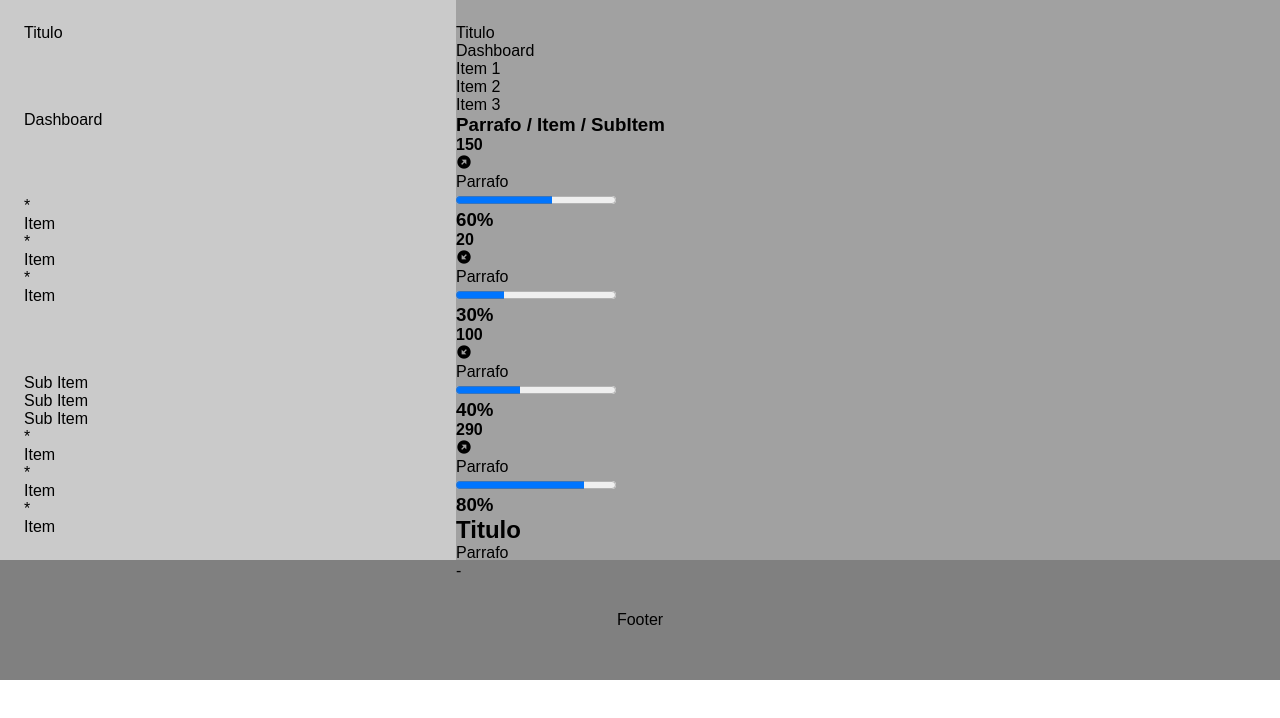
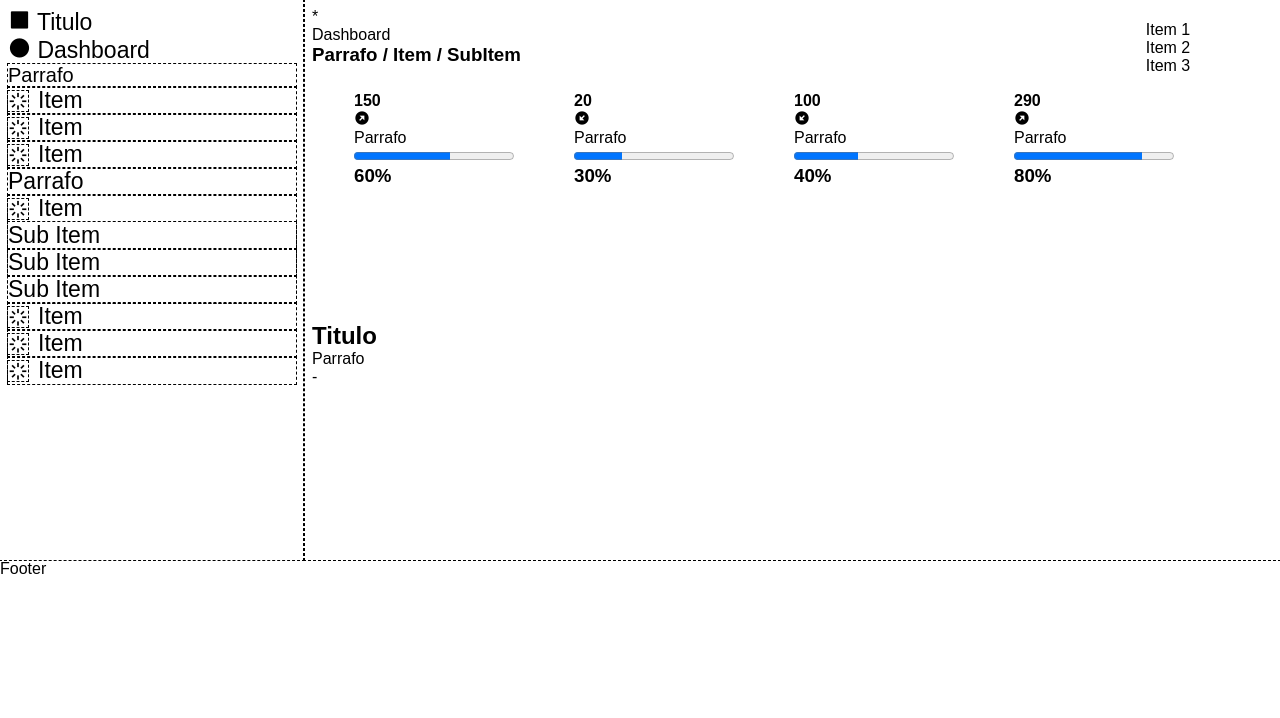
Before and after one commit to SamuelRiveros/practicaFlex, a plain HTML site: page index.html in a window 1280 px wide. Drawn offline with nearby package versions, Linux system fonts and the light colour scheme.

Commit message:
feat: :construction: progresando en css

```diff
--- a/css/style.css
+++ b/css/style.css
@@ -4,6 +4,7 @@
     margin: 0px;
     padding: 0px;
     font-family: sans-serif;
+    outline-width: 1px;
 }
 
 body {
@@ -21,38 +22,93 @@ header {
 }
 
 main {
+
     display: flex;
     height: 70vh;
     width: 100%;
     flex-direction: row;
 }
 
-nav, article, aside {
-    padding: 3vh;
+.parrafozone div{
+    outline-style: dashed;
 }
 
-nav, article {
-    background-color: rgb(202, 202, 202);
+.parrafozone .parrafo {
+    font-size: 20px;
+}
+
+.parrafozone2 DIV{
+    outline-style: dashed;
+}
+
+
+article, aside {
+    outline-style: dashed;
+    padding: 1vh;
+}
+
+article {
+    width: 30%;
+    font-size: 23px;
+}
+
+.subitempart {
     display: flex;
     flex-direction: column;
-    justify-content: space-between;
-    align-items: flex-start;
-    width: 20vw;
-    flex: 1;
 }
+
 aside {
-    padding-left: 0px ;
-    background-color: rgb(161, 161, 161);
+    width: 100%;
+}
+
+.itemsl {
+    display: flex;
+    flex-direction: column;
+    position: absolute;
+    right: 10vh;
+    top: 2vh;
+    width: 8vh;
+    height: 8vh;
+    justify-content: center;
+    align-items: center;
+}
+
+.valorescontainer {
+    display: flex;
+    justify-content: center;
+}
+
+.valores {
     display: flex;
     flex-wrap: wrap;
-    flex-flow: column;
-    width: 50em;
+    width: 70vw;
+    height: 30vh;
+    margin-top: 2vh;
 }
 
-footer {
-    background-color: gray;
+.valores div {
+    padding: 10px;
+    width: 200px;
+    height: 200px;
+}
+
+
+.item {
+    display: flex;
+    align-items: center;
+}
+
+.item i {
+
+    display: flex;
+    font-size: 20px;
+    margin-right: 10px;
+    outline-style: dashed;
+}
+
+.downaside {
+    width: 50vw;
     display: flex;
     justify-content: center;
-    align-items: center;
-    height: 15vh;
+    flex-direction: column;
 }
--- a/index.html
+++ b/index.html
@@ -12,26 +12,29 @@
 
     <main>
         <article>
-            <div class="titulo">Titulo</div>
-            <div class="dashboard">Dashboard</div>
+            <div class="titulo"><i class='bx bxs-square' ></i> Titulo</div>
+            <div class="dashboard"><i class='bx bxs-circle'></i> Dashboard</div>
 
             <div class="parrafozone">
+                <div class="parrafo">Parrafo</div>
                 <div class="item">
-                    <p>*</p>
+                    <i class='bx bx-loader' ></i>
                     <p class="item">Item</p>
                 </div>
                 <div class="item">
-                    <p>*</p>
+                    <i class='bx bx-loader' ></i>
                     <p class="item">Item</p>
                 </div>
                 <div class="item">
-                    <p>*</p>
+                    <i class='bx bx-loader' ></i>
                     <p class="item">Item</p>
                 </div>
             </div>
 
             <div class="parrafozone2">
-                <div class="item">
+                <div class="parrafo">Parrafo</div>
+                <div class="subitempart">
+                    <p class="item"><i class='bx bx-loader' ></i> Item</p>
                     <div class="subitem">
                         <p class="item">Sub Item</p>
                     </div>
@@ -43,21 +46,21 @@
                     </div>
                 </div>
                 <div class="item">
-                    <p>*</p>
+                    <i class='bx bx-loader' ></i>
                     <p class="item">Item</p>
                 </div>
                 <div class="item">
-                    <p>*</p>
+                    <i class='bx bx-loader' ></i>
                     <p class="item">Item</p>
                 </div>
                 <div class="item">
-                    <p>*</p>
+                    <i class='bx bx-loader' ></i>
                     <p class="item">Item</p>
                 </div>
             </div>
         </article>
         <aside>
-            <div class="titulo">Titulo</div>
+            <div class="titulo">*</div>
             <div class="dashboard">Dashboard</div>
             <div class="itemsl">
                 <p>Item 1</p>
@@ -66,6 +69,7 @@
             </div>
             <div class="mainaside">
                 <h3>Parrafo / Item / SubItem</h3>
+                <div class="valorescontainer">
                     <div class="valores">
                         <div>
                             <h4>150</h4>
@@ -96,6 +100,7 @@
                             <h3>80%</h3>
                         </div>
                     </div>
+                </div>
 
                 <div class="downaside">
                     <h2>Titulo</h2>
```
Lines whose indentation alone changed are shown as unchanged.
